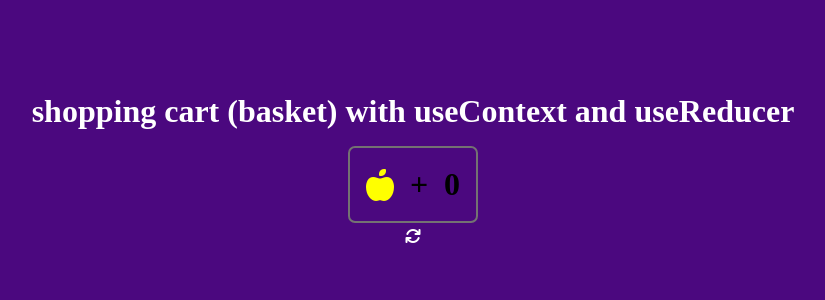
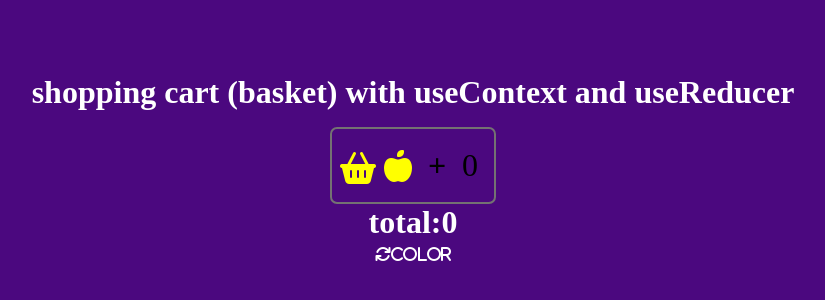
Before and after one commit to ghiyaee/shopping, a React (Create React App) app: page / in a window 1280 px wide. Shown: the part 232-532 px from the top of the page, without its empty margins (227-1052 px from the left). Built offline with nearby package versions, Linux system fonts and the light colour scheme.

Commit message:
add total at state

```diff
--- a/src/components/Shopping.jsx
+++ b/src/components/Shopping.jsx
@@ -5,15 +5,17 @@ import {ColorContext} from './colorContext'
 import "./style/shoping.css"
 const Shopping = () => {
   const { countContext, countDisptach } = useContext(MyContext);
+
   const { colorChange, disptachChange } = useContext(ColorContext);
-  console.log(colorChange);
+  console.log(countContext.counter);
   const handelActions = () => {
-    if (countContext > 1) {
+    if (countContext.counter > 1) {
+
       return  <span className="trash" onClick={() => countDisptach("DECREMET")}> - </span>
-    } else if (countContext == 0) {
+    } else if (countContext.counter == 0) {
          return
 
-    } else if(countContext==1) {
+    } else if(countContext.counter==1) {
       return <i  onClick={() => countDisptach("DECREMET")} className="fa-solid fa-trash-can trash"></i>
     }
   }
@@ -26,15 +28,16 @@ const Shopping = () => {
       <div className="container">
         <div className="content">
           <h1>shopping cart (basket) with useContext and useReducer</h1>
-          <div
-            className={`row ${colorChange}`} >
+          <div className={`row ${colorChange}`}>
+            <i className="fa-solid fa-basket-shopping"></i>
             <span>
               <i className="fa-solid fa-apple-whole"></i>
             </span>
             <span onClick={() => countDisptach("INCREMET")}>+</span>
-            <span>{countContext}</span>
+            <span>{countContext.counter}</span>
             {handelActions()}
           </div>
+          <p>total:{countContext.total}</p>
           <i
             className={` fa-solid fa-arrows-rotate  `}
             onClick={() =>
@@ -42,7 +45,9 @@ const Shopping = () => {
                 ? disptachChange("COLOR_GHANGE")
                 : disptachChange("COLOR_BACK")
             }
-          ></i>
+          >
+            color
+          </i>
         </div>
       </div>
     );
--- a/src/components/context.js
+++ b/src/components/context.js
@@ -1,11 +1,26 @@
 import { createContext,useReducer } from "react";
-const initailState = 0 ;
+const initailState = {
+    counter: 0,
+    total :0
+} ;
 const reducer = (state, action) =>{
     switch (action) {
         case 'INCREMET':
-            return state + 1
+            return {
+                ...state,
+                counter: state.counter + 1,
+                total: state.total + 1
+            }
+
         case 'DECREMET':
-            return   state > 0 ? state - 1: state = 0
+            return {
+                ...state,
+                counter:
+                    state.counter > 0 ? state.counter - 1 : state.counter = 0,
+                total:
+                state.total > 0 ? state.total - 1 : state.total = 0
+            }
+
         default:
             return state
     }
--- a/src/components/style/shoping.css
+++ b/src/components/style/shoping.css
@@ -61,3 +61,7 @@ i{
     color:#fff;
     margin-top: 5px;
 }
+p{
+    color:#fff;
+    font-size: 2rem;
+}
```
